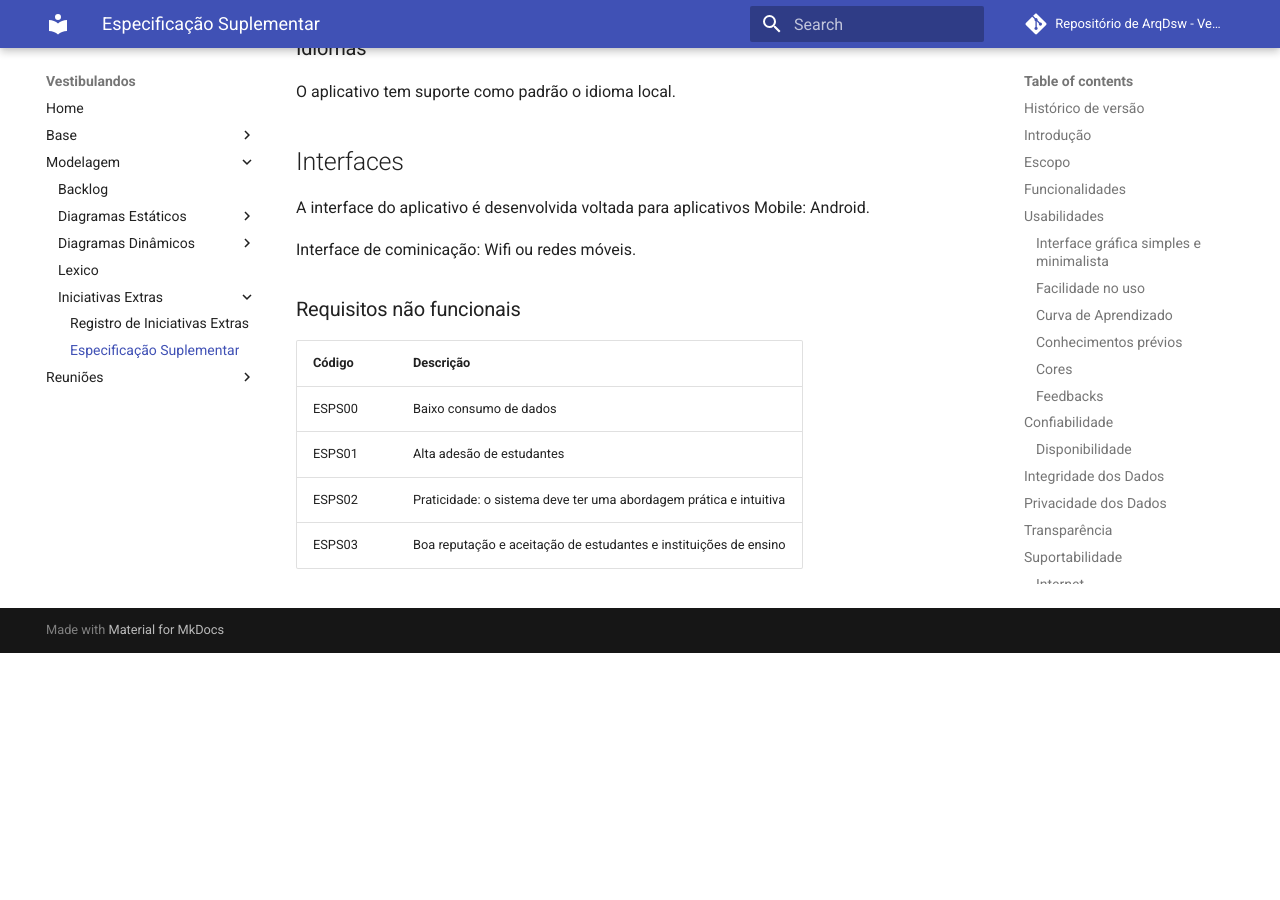
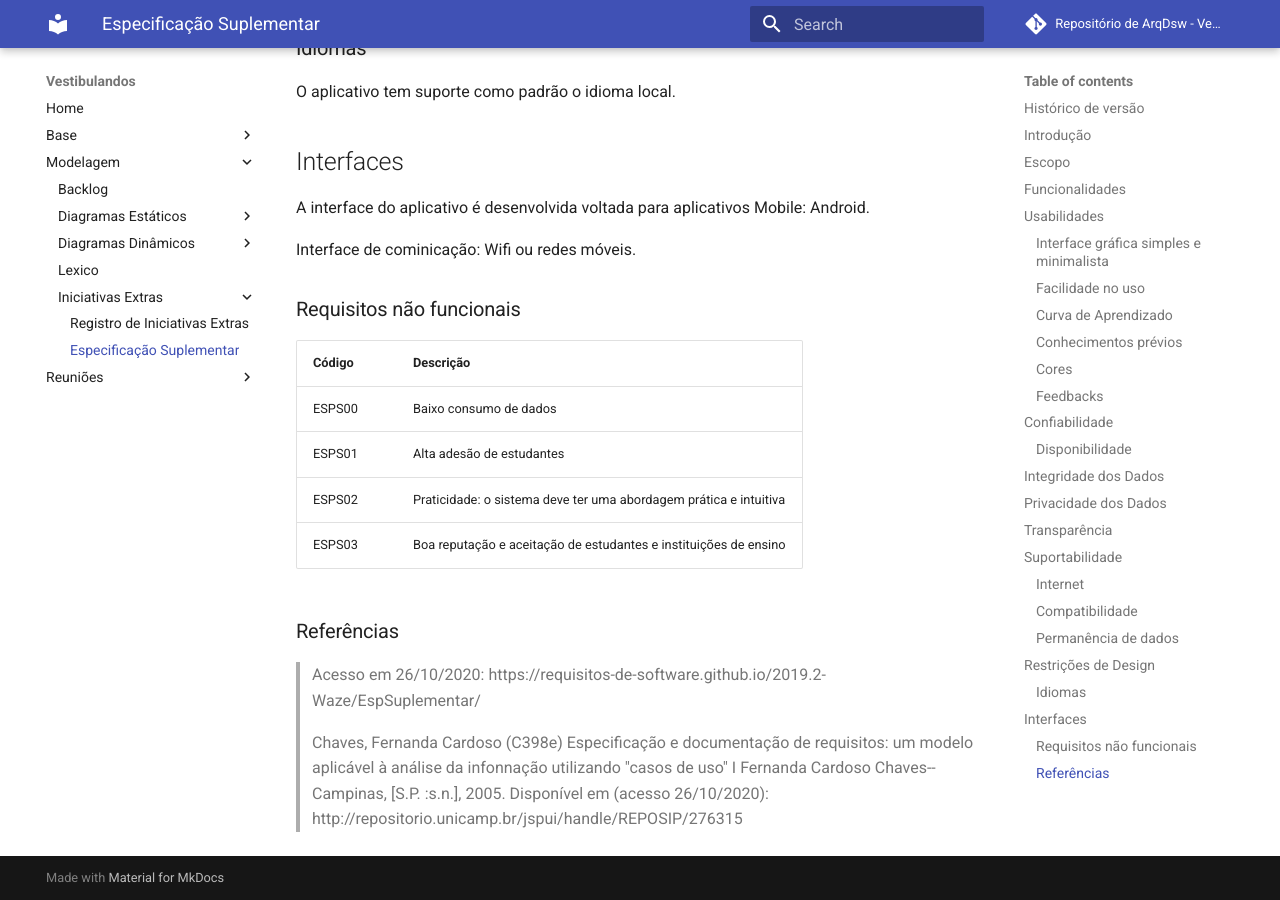
Before and after one commit to UnBArqDsw/2020.1_G4_Vestibulandos, an MkDocs documentation site: the page built from docs/base/iniciativas_extras/especificacao_suplementar.md, in a window 1280 px wide and 900 px high, scrolled down 2842 px. Built offline with MkDocs 1.6.1 and Material for MkDocs 9.7.7, drawn with Linux system fonts in a browser that asks for light colours; comment, search, counter and statistics services are not loaded; before the commit the page ends 3495 px from its top, so only the background shows below that.

```diff
--- a/docs/base/iniciativas_extras/especificacao_suplementar.md
+++ b/docs/base/iniciativas_extras/especificacao_suplementar.md
@@ -98,3 +98,12 @@ Interface de cominicação: Wifi ou redes móveis.
 |ESPS01| Alta adesão de estudantes|
 |ESPS02| Praticidade: o sistema deve ter uma abordagem prática e intuitiva|
 |ESPS03| Boa reputação e aceitação de estudantes e instituições de ensino|
+
+
+### Referências
+
+> Acesso em 26/10/2020:  https://requisitos-de-software.github.io/2019.2-Waze/EspSuplementar/
+
+>Chaves, Fernanda Cardoso
+(C398e) Especificação e documentação de requisitos: um modelo
+aplicável à análise da infonnação utilizando "casos de uso" I Fernanda Cardoso Chaves-- Campinas, [S.P. :s.n.], 2005.  Disponível em (acesso 26/10/2020): http://repositorio.unicamp.br/jspui/handle/REPOSIP/276315
```
Also changed, not shown: docs/base/priorizacao/first_things_first.md (+5 -0 lines), docs/base/priorizacao/moscow.md (+9 -1 lines), docs/modelagem/lexico.md (+1 -1 lines).
